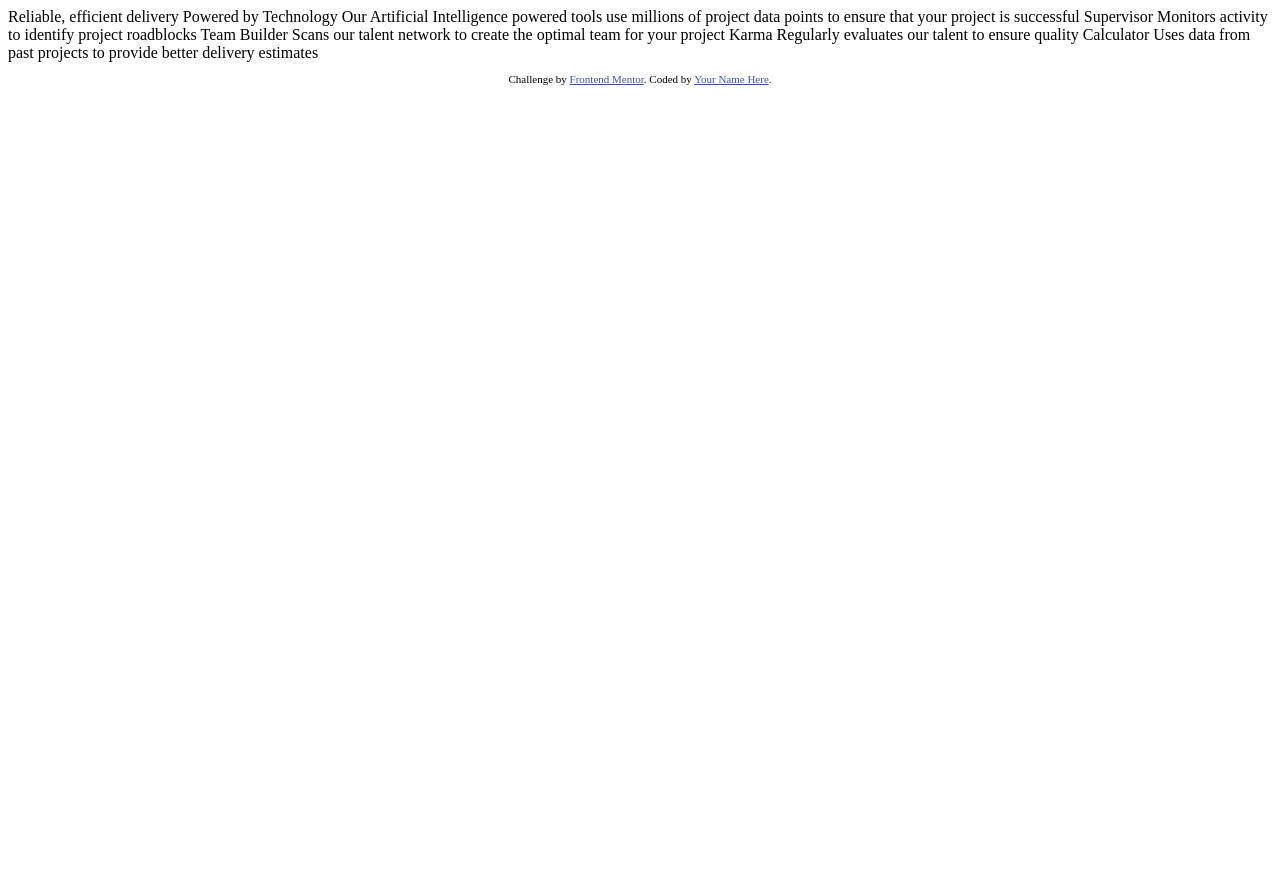
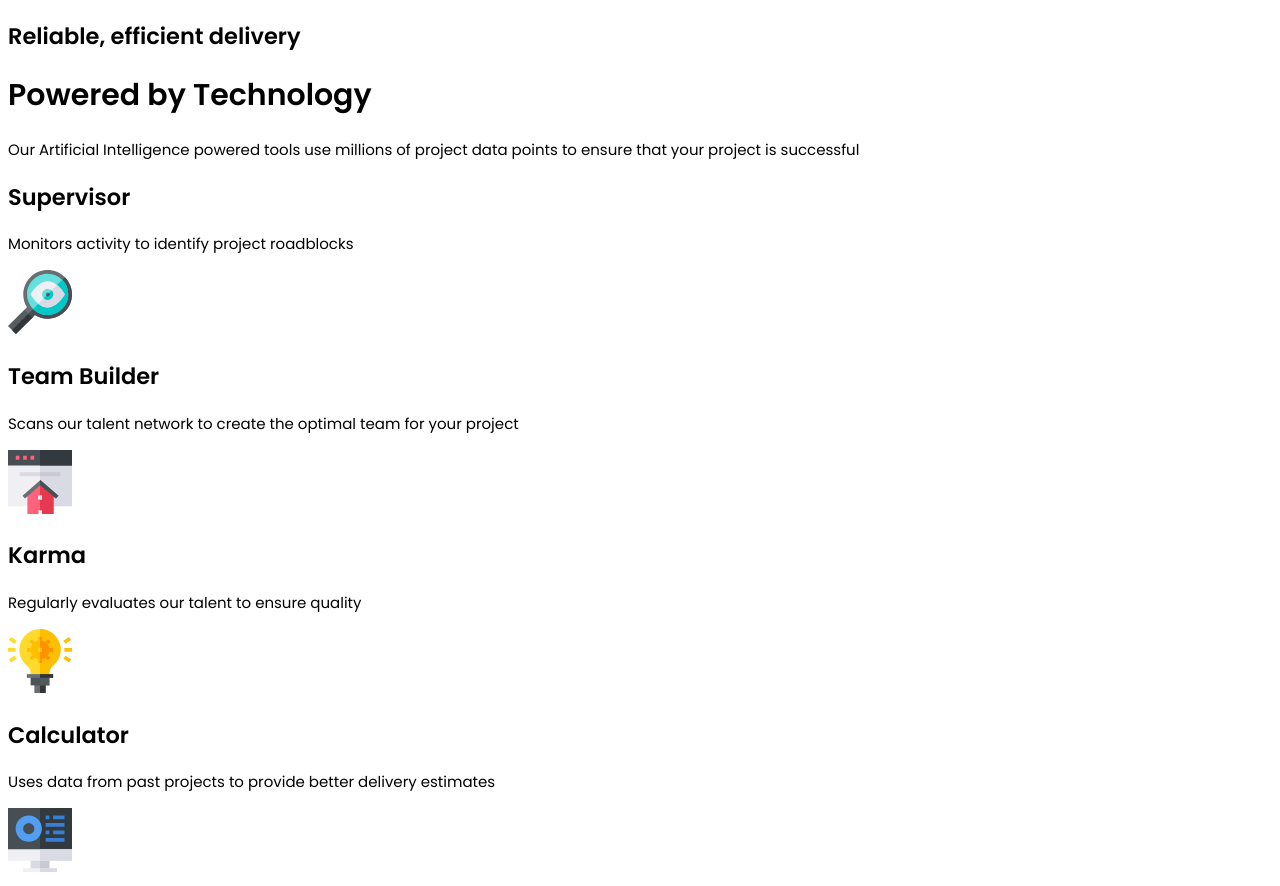
Before and after one commit to husamrayan/four-card-feature-section, a plain HTML site: page index.html in a window 1280 px wide. Before the commit the page ends 800 px from the top, so only its background shows below. Drawn offline with Linux system fonts and the light colour scheme.

Commit message:
add card's icon images

```diff
--- a/index.html
+++ b/index.html
@@ -3,43 +3,47 @@
 <head>
   <meta charset="UTF-8">
   <meta name="viewport" content="width=device-width, initial-scale=1.0"> <!-- displays site properly based on user's device -->
-
+  <link rel="preconnect" href="https://fonts.gstatic.com">
+  <link href="https://fonts.googleapis.com/css2?family=Poppins:wght@200;400;600&display=swap" rel="stylesheet">
   <link rel="icon" type="image/png" sizes="32x32" href="./images/favicon-32x32.png">
-
+  <link rel="stylesheet" href="css/styles.css" >
+  <link rel="stylesheet" href="css/styles.css" > <!-- Bootstrap grid CSS file -->
   <title>Frontend Mentor | Four card feature section</title>
-
-  <!-- Feel free to remove these styles or customise in your own stylesheet 👍 -->
-  <style>
-    .attribution { font-size: 11px; text-align: center; }
-    .attribution a { color: hsl(228, 45%, 44%); }
-  </style>
 </head>
 <body>
-
-  Reliable, efficient delivery
-  Powered by Technology
-
-  Our Artificial Intelligence powered tools use millions of project data points
-  to ensure that your project is successful
-
-  Supervisor
-  Monitors activity to identify project roadblocks
-
-  Team Builder
-  Scans our talent network to create the optimal team for your project
-
-  Karma
-  Regularly evaluates our talent to ensure quality
-
-  Calculator
-  Uses data from past projects to provide better delivery estimates
-
-
-  <footer>
-    <p class="attribution">
-      Challenge by <a href="https://www.frontendmentor.io?ref=challenge" target="_blank">Frontend Mentor</a>.
-      Coded by <a href="#">Your Name Here</a>.
-    </p>
-  </footer>
+  <main>
+    <div class="container">
+      <div class="row">
+        <div class="col">
+          <h2>Reliable, efficient delivery</h2>
+          <h1>Powered by Technology</h1>
+          <p>Our Artificial Intelligence powered tools use millions of project data points
+          to ensure that your project is successful</p>
+        </div><!-- col -->
+      </div><!-- row -->
+      <div class="row">
+        <div class="col">
+          <h2>Supervisor</h2>
+          <p>Monitors activity to identify project roadblocks</p>
+          <img src="images/icon-supervisor.svg" alt="">
+        </div><!-- col -->
+        <div class="col">
+          <h2>Team Builder</h2>
+          <p>Scans our talent network to create the optimal team for your project</p>
+          <img src="images/icon-team-builder.svg" alt="">
+        </div><!-- col -->
+        <div class="col">
+          <h2>Karma</h2>
+          <p>Regularly evaluates our talent to ensure quality</p>
+          <img src="images/icon-karma.svg" alt="">
+        </div><!-- col -->
+        <div class="col">
+          <h2>Calculator</h2>
+          <p>Uses data from past projects to provide better delivery estimates</p>
+          <img src="images/icon-calculator.svg" alt="">
+        </div><!-- col -->
+      </div><!-- row -->
+    </div><!-- container -->
+  </main><!-- main -->
 </body>
 </html>
```
